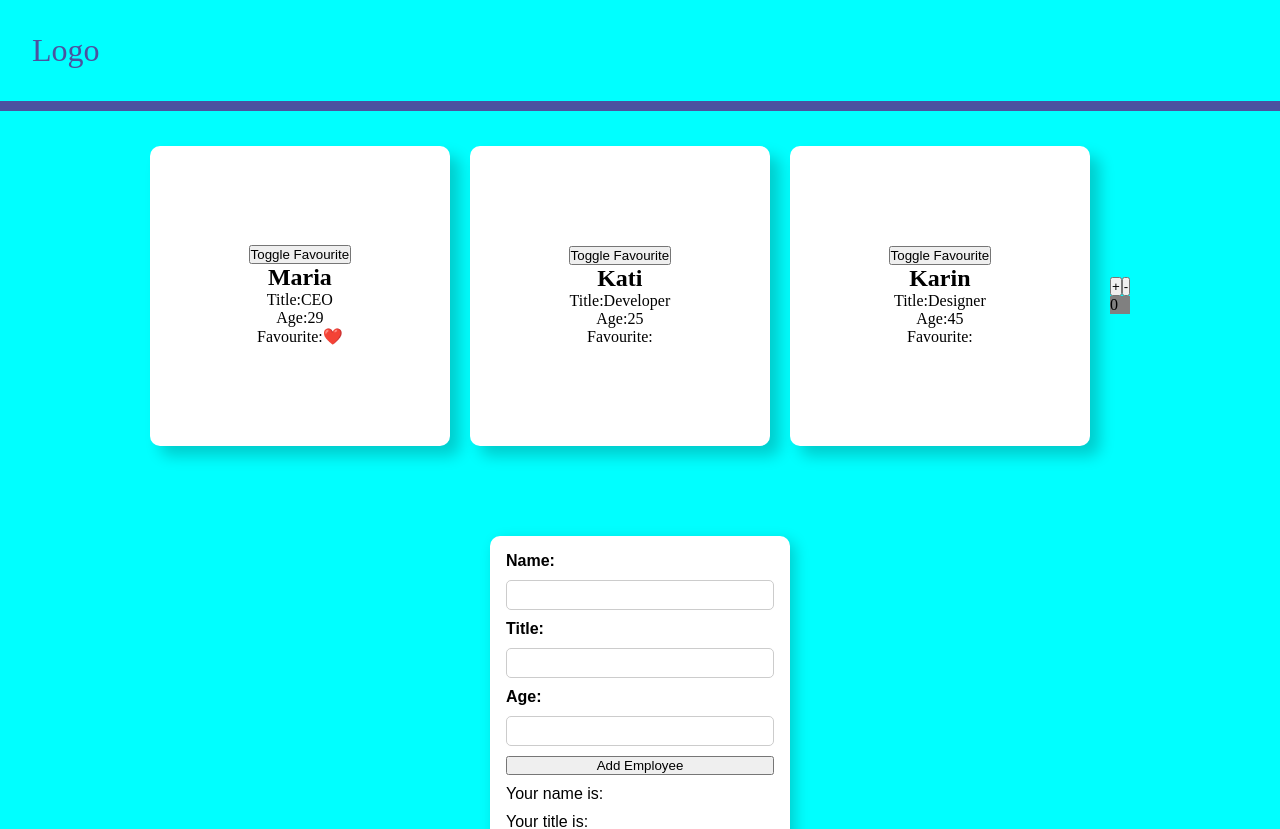
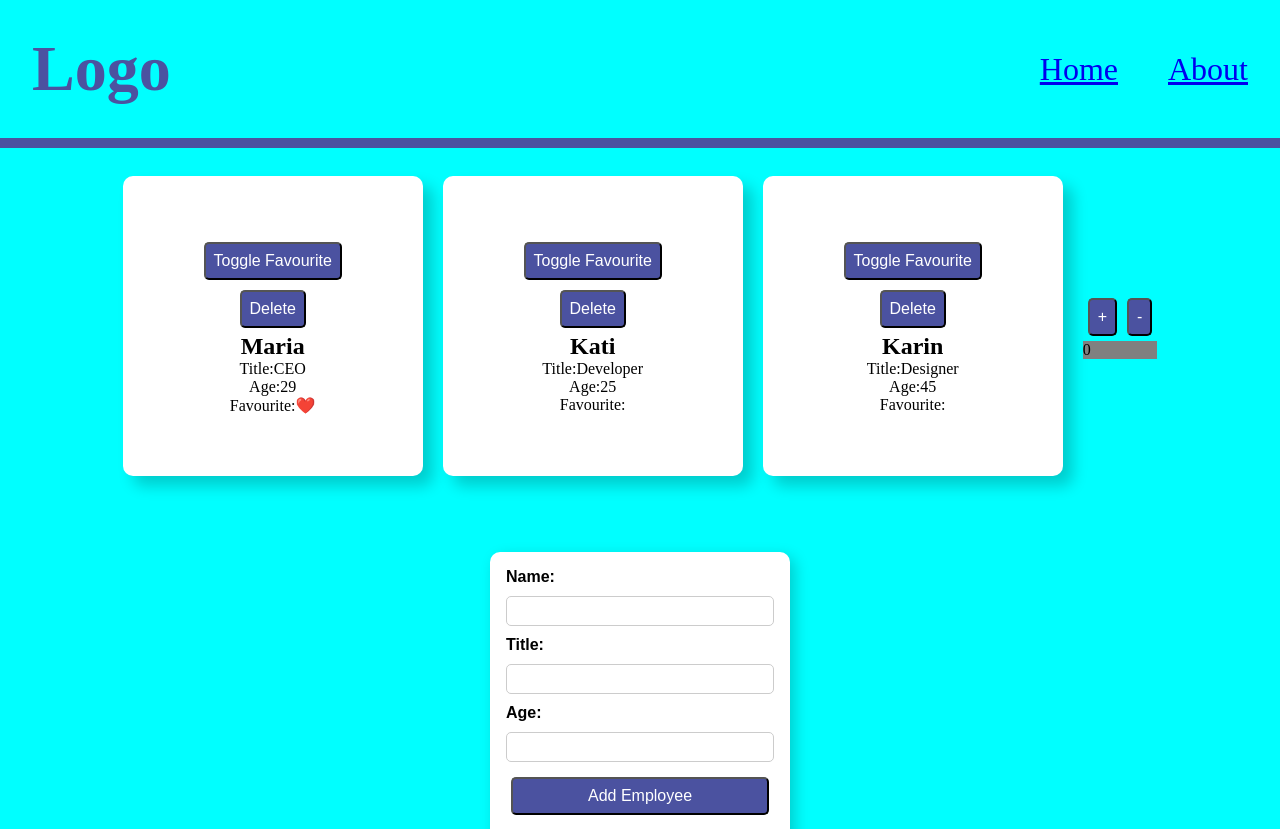
Before and after one commit to 1967cooder/demo-basics, a React (Vite) app: page / in a window 1280 px wide. Shown: the top 829 px of the page. Built offline with nearby package versions, Linux system fonts and the light colour scheme; data requests are answered from the project's data file.

Commit message:
add changes to About, App and Card, new components Home, Header and ErrorPage, Layout, added db.json, instaled json server and axios

```diff
--- a/src/App.css
+++ b/src/App.css
@@ -19,6 +19,11 @@ header {
   align-items: center;
   flex-wrap: wrap; /* tarvitaan mobiilissa */
   box-sizing: border-box;
+}
+
+.nav-links {
+  display: flex;
+  gap: 50px;
 }
 
 .container {
@@ -72,6 +77,18 @@ form input {
   transition: 0.3;
 }
 
+button {
+  background-color: hsl(235, 36%, 46%);
+  color: white;
+  /* border: none; */
+  margin: 5px;
+  padding: 8px;
+  border-radius: 5px;
+  /* cursor: pointer; */
+  font-size: 1rem;
+  /* transition: background-color 0.3s ease; */
+}
+
 .attribution {
   margin-top: 10px;
   color: white;
--- a/src/App.jsx
+++ b/src/App.jsx
@@ -1,80 +1,45 @@
-import React, { useState } from "react";
 import "./App.css";
-import Card from "./Components/Card.jsx";
-import Counter from "./Components/Counter.jsx";
-import Footer from "./Components/Footer.jsx";
-import data from "./data";
-import Form from "./Components/Form.jsx";
+//import { BrowserRouter, Routes, Route, createBrowserRouter } from "react-router";
+import Home from "./Components/Home";
+import About from "./Components/About";
+import { createBrowserRouter, RouterProvider } from "react-router";
+import Layout from "./Layout";
+import ErrorPage from "./Components/ErrorPage";
+
+// function App() {
+//   return (
+//     <BrowserRouter>
+//       <Routes>
+//         <Route path="/" element={<Home />} />
+//         <Route path="/about" element={<About />} />
+//       </Routes>
+//     </BrowserRouter>
+//   );
+//}
+const router = createBrowserRouter([
+  {
+    path: "/",
+    element: <Layout />,
+    children: [
+      {
+        path: "/",
+        index: true,
+        element: <Home />,
+      },
+      {
+        path: "about",
+        element: <About />,
+      },
+      {
+        path: "*",
+        element: <ErrorPage />,
+      },
+    ],
+  },
+]);
 
 function App() {
-  // const { count, setCount } = useCounter(); // Using custom hook
-  const [count, setCount] = useState(0);
-  const [employees, setEmployees] = useState(data);
-  const [formData, setFormData] = useState({
-    name: "",
-    title: "",
-    age: "",
-  });
-
-  const handleClick = () => {
-    setEmployees([
-      ...employees,
-      {
-        id: employees.length + 1, //for form to work properly
-        name: formData.name,
-        title: formData.title,
-        age: formData.age,
-        isFavourite: false,
-      },
-    ]);
-  };
-
-  const togleFavourite = (id) => {
-    const updatedEmployees = employees.map((employee) => {
-      if (employee.id && employee.isFavourite === undefined) {
-        return { ...employee, isFavourite: false };
-      } else if (employee.id === id) {
-        return { ...employee, isFavourite: !employee.isFavourite };
-      } else {
-        return employee;
-      }
-    });
-    setEmployees(updatedEmployees);
-  };
-  return (
-    <>
-      <header className="header">
-        <div className="logo">Logo</div>
-      </header>
-
-      <div className="container">
-        {employees.map((employee) => {
-          console.log(employee);
-          let age = employee.age;
-          age = age + 100;
-
-          return (
-            <Card
-              key={employee.id}
-              {...employee}
-              togleFavourite={togleFavourite}
-            />
-          );
-        })}
-
-        <Counter count={count} setCount={setCount} />
-        <Form
-          formData={formData}
-          setFormData={setFormData}
-          handleClick={handleClick}
-        />
-      </div>
-
-      <div className="attribution">
-        <Footer count={count} setCount={setCount} />
-      </div>
-    </>
-  );
+  return <RouterProvider router={router} />;
 }
 
 export default App;
--- /dev/null
+++ b/src/Components/About.jsx
@@ -0,0 +1,18 @@
+import { useNavigate } from "react-router";
+
+const About = () => {
+  const navigate = useNavigate();
+
+  //   const handleNavigate = () => {
+  //     navigate("/");
+  //   };
+  return (
+    <div>
+      <p>About will be here</p>
+
+      {/* <button onClick={() => handleNavigate()}> return to Home</button> */}
+      <button onClick={() => navigate("/")}> return to Home</button>
+    </div>
+  );
+};
+export default About;
--- a/src/Components/Card.jsx
+++ b/src/Components/Card.jsx
@@ -1,7 +1,16 @@
-function Card({ name, title, age, isFavourite, togleFavourite, id }) {
+function Card({
+  name,
+  title,
+  age,
+  isFavourite,
+  togleFavourite,
+  id,
+  handleDelete,
+}) {
   return (
     <div className="box">
       <button onClick={() => togleFavourite(id)}>Toggle Favourite</button>
+      <button onClick={() => handleDelete(id)}>Delete</button>
       <h2> {name}</h2>
       <p>Title:{title}</p>
       <p>Age:{age}</p>
--- /dev/null
+++ b/src/Components/ErrorPage.jsx
@@ -0,0 +1,9 @@
+const ErrorPage = () => {
+  return (
+    <div>
+      <h1>Error 404: Page Not Found</h1>
+    </div>
+  );
+};
+
+export default ErrorPage;
--- /dev/null
+++ b/src/Components/Header.jsx
@@ -0,0 +1,16 @@
+import React from "react";
+import { Link } from "react-router";
+
+const Header = () => {
+  return (
+    <header className="header">
+      <h1>Logo</h1>
+      <nav className="nav-links">
+        <Link to="/">Home</Link>
+        <Link to="/about">About</Link>
+      </nav>
+    </header>
+  );
+};
+
+export default Header;
--- /dev/null
+++ b/src/Components/Home.jsx
@@ -0,0 +1,86 @@
+import axios from "axios";
+import React, { useEffect, useState } from "react";
+import "../../src/App.css";
+import Card from "../Components/Card.jsx";
+import Counter from "../Components/Counter.jsx";
+import Footer from "../Components/Footer.jsx";
+import Form from "../Components/Form.jsx";
+
+function Home() {
+  // const { count, setCount } = useCounter(); // Using custom hook
+  const [count, setCount] = useState(0);
+  const [employees, setEmployees] = useState([]);
+  const [formData, setFormData] = useState({
+    name: "",
+    title: "",
+    age: "",
+  });
+
+  useEffect(() => {
+    axios.get("http://localhost:3001/employees").then((response) => {
+      setEmployees(response.data);
+    });
+  }, []);
+
+  const handleDelete = (id) => {
+    axios.delete(`http://localhost:3001/employees/${id}`).then(() => {
+      setEmployees(employees.filter((employee) => employee.id !== id));
+    });
+  };
+
+  const handleClick = () => {
+    axios
+      .post("http://localhost:3001/employees", {
+        id: String(employees.length + 1), //for form to work properly
+        name: formData.name,
+        title: formData.title,
+        age: formData.age,
+        isFavourite: false,
+      })
+      .then((response) => {
+        setEmployees([...employees, response.data]);
+      });
+  };
+
+  const togleFavourite = (id) => {
+    const updatedEmployees = employees.map((employee) => {
+      if (employee.id && employee.isFavourite === undefined) {
+        return { ...employee, isFavourite: false };
+      } else if (employee.id === id) {
+        return { ...employee, isFavourite: !employee.isFavourite };
+      } else {
+        return employee;
+      }
+    });
+    setEmployees(updatedEmployees);
+  };
+  return (
+    <>
+      <div className="container">
+        {employees.map((employee) => {
+          console.log(employee);
+          let age = employee.age;
+          age = age + 100;
+
+          return (
+            <Card
+              key={employee.id}
+              {...employee}
+              togleFavourite={togleFavourite}
+              handleDelete={handleDelete}
+            />
+          );
+        })}
+
+        <Counter count={count} setCount={setCount} />
+        <Form
+          formData={formData}
+          setFormData={setFormData}
+          handleClick={handleClick}
+        />
+      </div>
+    </>
+  );
+}
+
+export default Home;
--- /dev/null
+++ b/src/Layout.jsx
@@ -0,0 +1,17 @@
+import { Outlet } from "react-router";
+import Footer from "./Components/Footer.jsx";
+import Header from "./Components/Header.jsx";
+
+const Layout = () => {
+  return (
+    <div>
+      <Header />
+      <div>
+        <Outlet />
+      </div>
+      <Footer />
+    </div>
+  );
+};
+
+export default Layout;
--- /dev/null
+++ b/src/db.json
@@ -0,0 +1,32 @@
+{
+  "employees": [
+    {
+      "id": "1",
+      "name": "Maria",
+      "title": "CEO",
+      "age": 29,
+      "isFavourite": true
+    },
+    {
+      "id": "2",
+      "name": "Kati",
+      "title": "Developer",
+      "age": 25,
+      "isFavourite": false
+    },
+    {
+      "id": "3",
+      "name": "Karin",
+      "title": "Designer",
+      "age": "45",
+      "isFavourite": false
+    }
+  ],
+  "somethingElse": [
+    {
+      "id": 1,
+      "name": "Jhon",
+      "age": 30
+    }
+  ]
+}
```
Also changed, not shown: package.json (+6 -2 lines), 1 other file (tests, documents, lock files or other folders).
